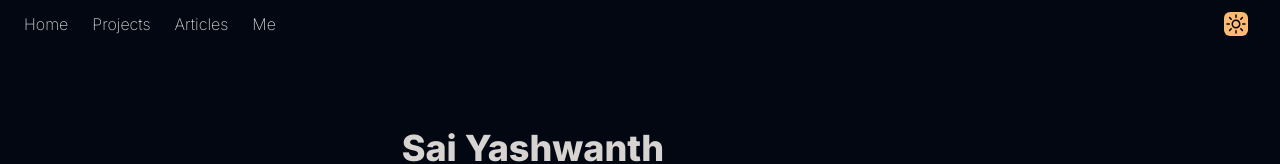
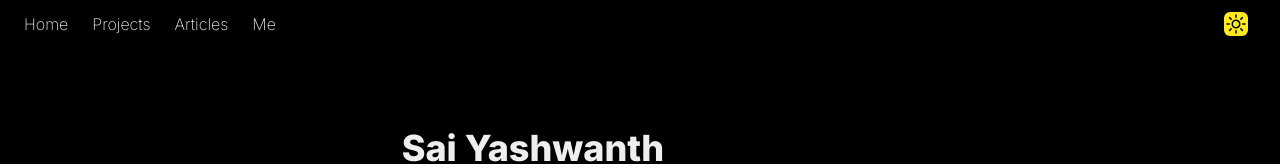
Before and after one commit to theyashwanthsai/DigitalGarden, a React (Vite) app: page / in a window 1280 px wide. Shown: the top 164 px of the page. Built offline with nearby package versions, Linux system fonts and the light colour scheme; a web font is replaced by a local one.

Commit message:
Add: changes

```diff
--- a/src/App.jsx
+++ b/src/App.jsx
@@ -63,7 +63,7 @@ function App() {
   <button
 			type="button"
 			onClick={handleThemeSwitch}
-			className="fixed z-10 right-8 top-3 bg-violet-300 dark:bg-orange-300 text-lg p-0 rounded-md"
+			className="fixed z-10 right-8 top-3 bg-moon dark:bg-sun text-lg p-0 rounded-md"
 		>
 			{theme === 'dark' ? sun : moon}
 		</button>
@@ -74,7 +74,7 @@ function App() {
 
 
 
-    <div className="bg-white dark:bg-gray-950 text-stone-900 dark:text-stone-300 min-h-screen font-inter">
+    <div className="bg-light dark:bg-dark text-ltext dark:text-dtext min-h-screen font-inter">
     <BrowserRouter>
       <Header />
         <Routes>
--- a/tailwind.config.cjs
+++ b/tailwind.config.cjs
@@ -12,6 +12,19 @@ export default {
         ostwald: ['ostwald']
       }
     },
+    colors: {
+      // Configure your color palette here
+      // 'pink': '#9E4244',
+      'sun': '#FFEA20',
+      'moon': '#191825',
+      'light': '#E1F0DA',
+      'ltext': '#293462',
+      // 'dark':'gray-950',
+      'dark':'#000000',
+      // 'dtext':'stone-300',
+      'dtext':'#EEEEEE',
+
+    },
 
   },
   plugins: [],
```
